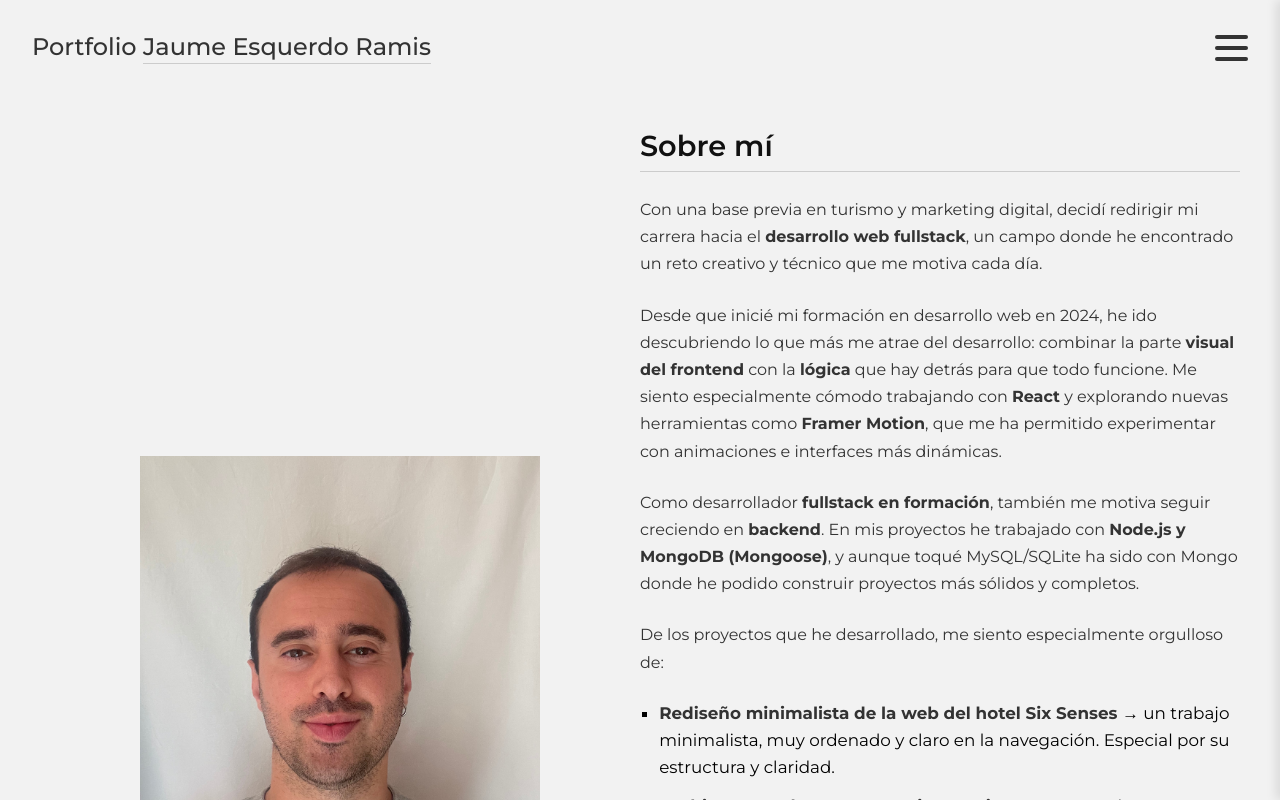
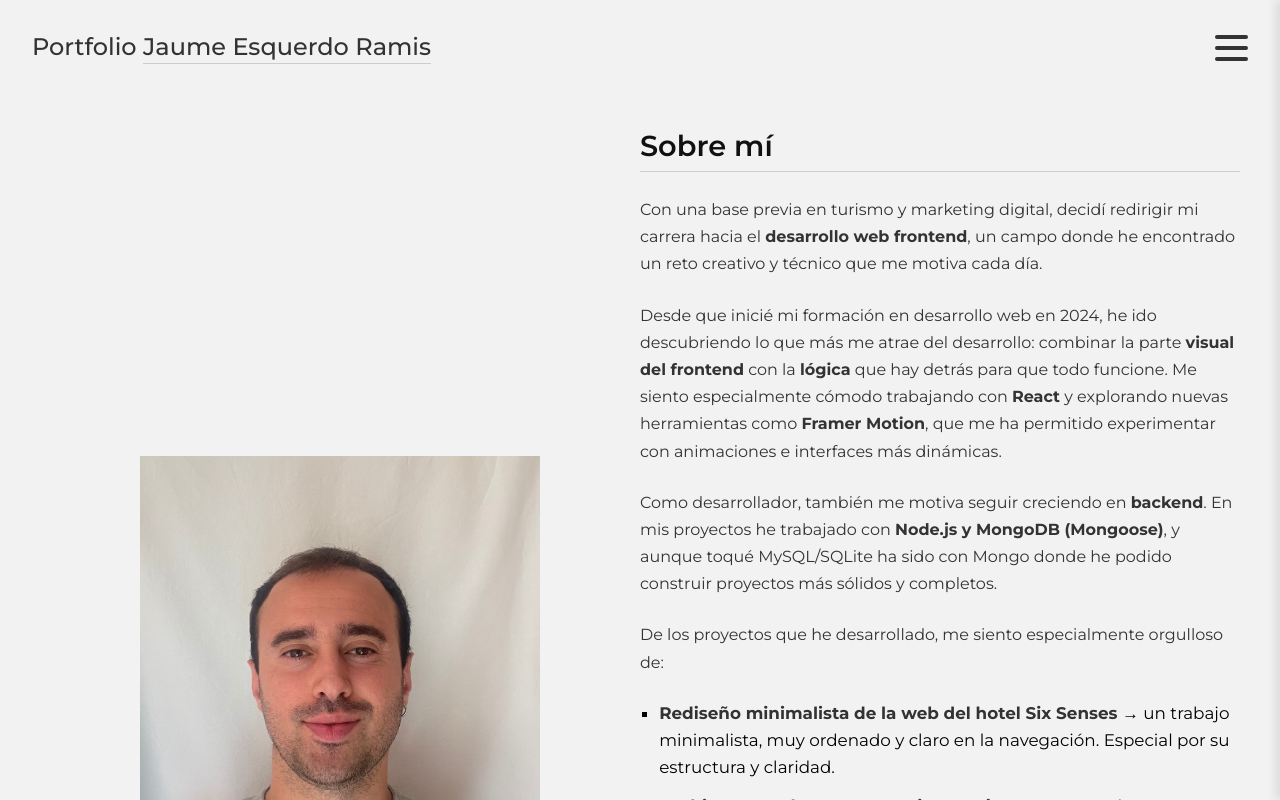
Before and after one commit to JaumeEsquerdo/portfolio-personal, a React (Vite) app in the folder portfolio-jaume/: page /sobre-mi in a window 1280 px wide. Shown: the top 800 px of the page. Built offline with nearby package versions, Linux system fonts and the light colour scheme; a web font is replaced by a local one.

Commit message:
Update SobreMi.jsx

```diff
--- a/portfolio-jaume/src/pages/SobreMi.jsx
+++ b/portfolio-jaume/src/pages/SobreMi.jsx
@@ -35,7 +35,7 @@ const SobreMi = () => {
           <h2 className="SobreMi-title">Sobre mí</h2>
           <p className="SobreMi-p">
             Con una base previa en turismo y marketing digital, decidí redirigir
-            mi carrera hacia el <strong>desarrollo web fullstack</strong>, un
+            mi carrera hacia el <strong>desarrollo web frontend</strong>, un
             campo donde he encontrado un reto creativo y técnico que me motiva
             cada día.
           </p>
@@ -51,9 +51,8 @@ const SobreMi = () => {
           </p>
 
           <p className="SobreMi-p">
-            Como desarrollador <strong>fullstack en formación</strong>, también
-            me motiva seguir creciendo en <strong>backend</strong>. En mis
-            proyectos he trabajado con{" "}
+            Como desarrollador, también me motiva seguir creciendo en{" "}
+            <strong>backend</strong>. En mis proyectos he trabajado con{" "}
             <strong>Node.js y MongoDB (Mongoose)</strong>, y aunque toqué
             MySQL/SQLite ha sido con Mongo donde he podido construir proyectos
             más sólidos y completos.
```
